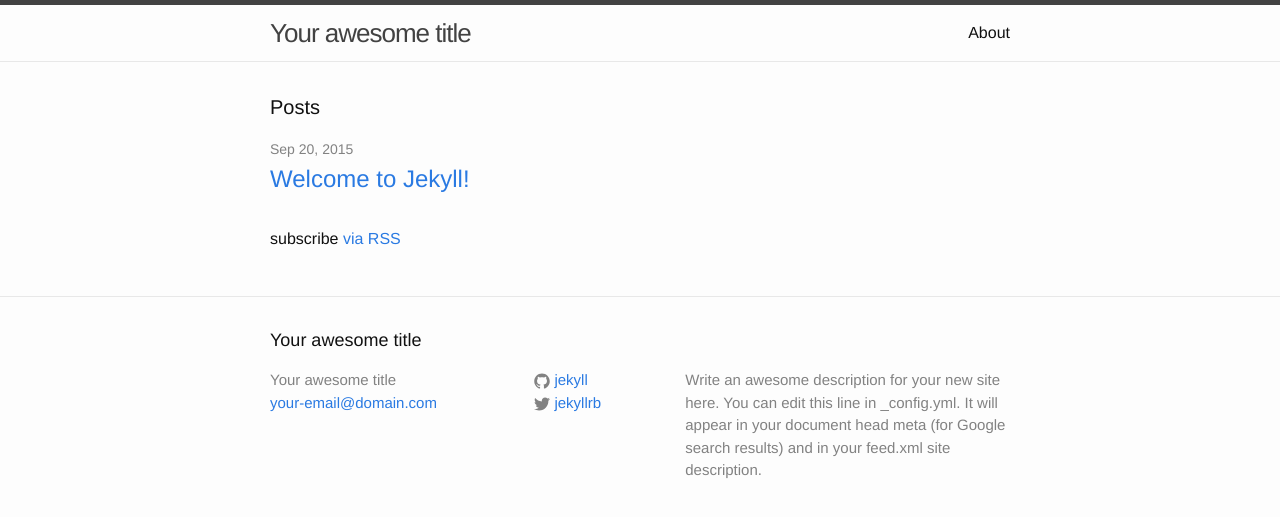
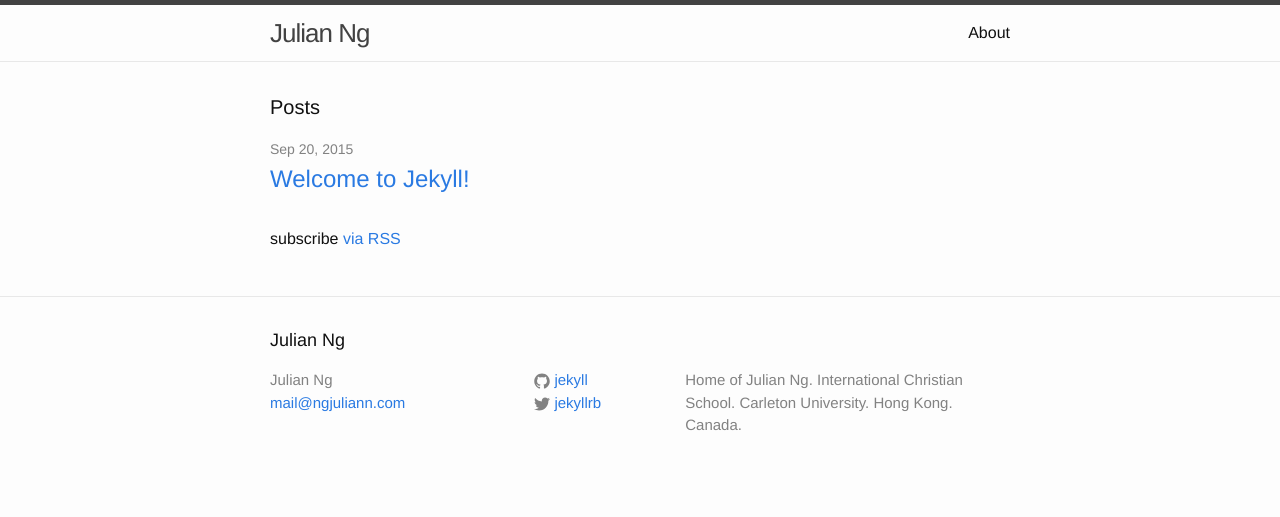
Before and after one commit to ngjuliann/ngjuliann.github.io, a Jekyll site: the page built from index.html, in a window 1280 px wide. Shown: the top 517 px of the page. Built offline with Jekyll 4.4.1, drawn with Linux system fonts in a browser that asks for light colours.

Commit message:
Update about me

```diff
--- a/Gemfile
+++ b/Gemfile
@@ -1 +1,2 @@
+source 'https://rubygems.org'
 gem 'github-pages'
--- a/_config.yml
+++ b/_config.yml
@@ -1,12 +1,10 @@
 # Site settings
-title: Your awesome title
-email: your-email@domain.com
+title: Julian Ng
+email: mail@ngjuliann.com
 description: > # this means to ignore newlines until "baseurl:"
-  Write an awesome description for your new site here. You can edit this
-  line in _config.yml. It will appear in your document head meta (for
-  Google search results) and in your feed.xml site description.
+  Home of Julian Ng. International Christian School. Carleton University. Hong Kong. Canada.
 baseurl: "" # the subpath of your site, e.g. /blog/
-url: "http://yourdomain.com" # the base hostname & protocol for your site
+url: "http://ngjuliann.com" # the base hostname & protocol for your site
 twitter_username: jekyllrb
 github_username:  jekyll
 
```
Also changed, not shown: _layouts/pdf.html (added, +7 -0 lines), Gemfile.lock (added).
